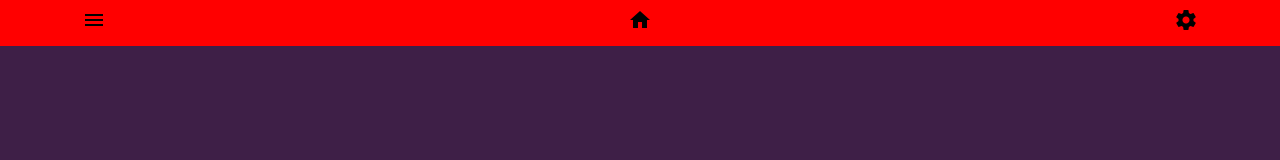
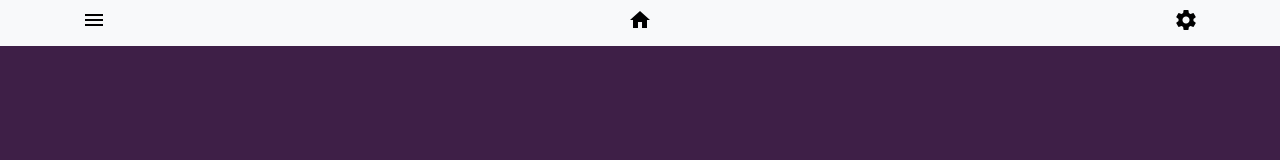
Before and after one commit to arshiaadamian/1800_202510_Team4, a plain HTML site: page index.html in a window 1280 px wide. Drawn offline with nearby package versions, Linux system fonts and the light colour scheme.

Commit message:
updated navbar background colour

```diff
--- a/styles/style.css
+++ b/styles/style.css
@@ -12,5 +12,5 @@ a {
 }
 
 .custom-navbar {
-  background-color: red !important;
+  /* background-color: red !important; */
 }
```
